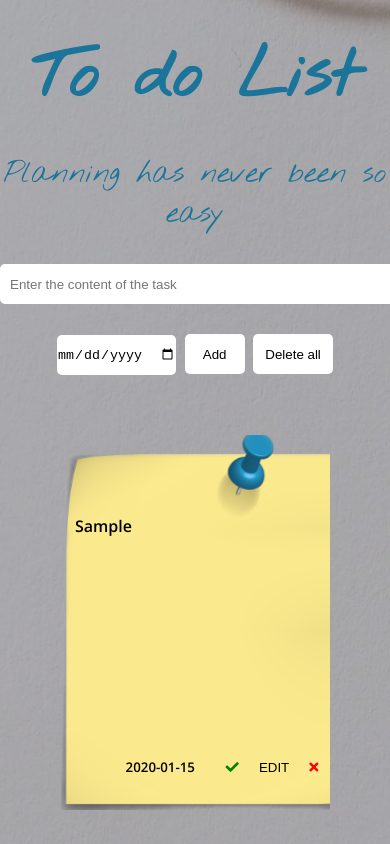
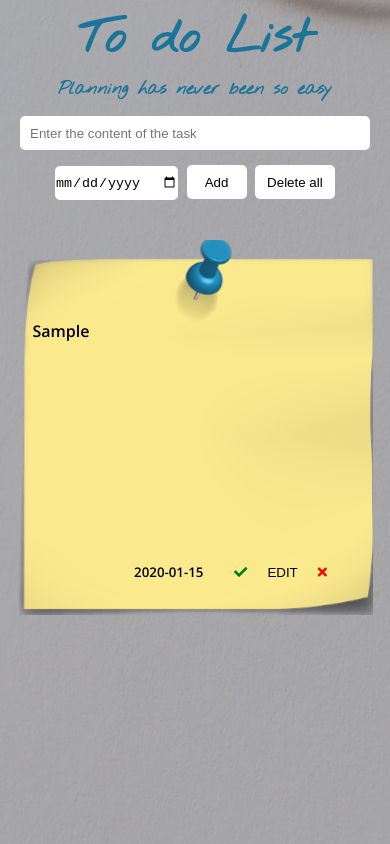
Before and after one commit to SusulAdam/ToDo_List_Project-JS, a website built with webpack: page src/template.html in a window 390 px wide. Both pictures are taken after typing "Sample", "2020-01-15" into the empty fields and a click on the button "Add". Built offline with nearby package versions, Linux system fonts and the light colour scheme.

Commit message:
Add resposibility styles on application, add new favicon, readme- update

```diff
--- a/config/webpack.dev.js
+++ b/config/webpack.dev.js
@@ -29,7 +29,7 @@ module.exports = merge(common, {
     open: true,
     compress: true,
     hot: true,
-    port: 3001,
+    port: 3000,
   },
 
   plugins: [
--- a/package.json
+++ b/package.json
@@ -1,5 +1,5 @@
 {
-  "name": "webpack-boilerplate",
+  "name": "to-do-list",
   "version": "1.0.0",
   "description": "",
   "main": "index.js",
@@ -11,8 +11,6 @@
   "keywords": [
     "webpack",
     "webpack 4",
-    "webpack boilerplate",
-    "boilerplate",
     "hmr"
   ],
   "devDependencies": {
--- a/src/styles/_main.scss
+++ b/src/styles/_main.scss
@@ -16,7 +16,6 @@
     background-position: center 20%;
 
 
-
     .todo__overlayer {
         position: absolute;
         top: 0;
@@ -26,7 +25,6 @@
         width: 100%;
         height: 100%;
     }
-
 
     .todo-main {
         position: absolute;
@@ -43,11 +41,30 @@
                 font-size: 70px;
                 z-index: 100;
                 color: $mainColor;
+
+                @media(max-width: 780px) {
+                    font-size: 60px;
+                    padding: 15px 0 5px 0;
+                }
+
+                @media(max-width: 580px) {
+                    font-size: 50px;
+                    padding: 5px 0 5px 0;
+                }
             }
 
             .todo-content__information {
                 color: $mainColor;
                 font-size: 30px;
+
+                @media(max-width: 780px) {
+                    font-size: 20px;
+                    font-weight: bold;
+                }
+
+                @media(max-width: 580px) {
+                    font-size: 18px;
+                }
             }
 
 
@@ -57,14 +74,28 @@
                 outline: none;
                 border: none;
                 border-radius: 5px;
+
+                @media(max-width: 580px) {
+                    height: 34px;
+                }
+            }
+
+            .todo-content__addDate {
+                @media(max-width: 780px) {
+                    width: 123px;
+                }
             }
 
             .todo-content__input {
                 width: 450px;
                 padding: 17px 0 17px 10px;
                 margin: 30px 0 30px 0;
+
+                @media(max-width: 780px) {
+                    width: 350px;
+                    margin: 15px 0 15px 0;
+                }
             }
-
 
             .todo-content__addControl,
             .todo-content__deleteAllControl {
@@ -73,6 +104,10 @@
                 border-radius: 5px;
                 transition: 0.3s;
                 background-color: $headerCotrolsCoolor;
+
+                @media(max-width: 580px) {
+                    height: 34px;
+                }
 
                 &:hover {
                     background-color: darken($headerCotrolsCoolor, 15%);
@@ -90,21 +125,39 @@
             padding: 20px 0px 0 0px;
             margin-bottom: 50px;
 
+
+            @media(max-width: 580px) {
+                margin-top: 00px;
+            }
+
             .todo-list__info {
-                margin-top: 20px;
+                margin-bottom: 20px;
                 color: $mainColor;
                 font-size: 30px;
+
+                @media(max-width: 780px) {
+                    font-size: 22px;
+                    margin-bottom: 10px;
+                }
+
+                @media(max-width: 580px) {
+                    font-size: 18px;
+                }
             }
 
             ul {
-                height: 700px;
+                height: 520px;
                 flex-wrap: wrap;
                 justify-content: center;
                 overflow-y: auto;
                 display: flex;
-                overflow-y: auto;
-                padding: 10px 10px 150px 10px;
+                padding: 10px 10px 50px 10px;
                 margin-left: 50px;
+
+                @media(max-width: 580px) {
+                    margin-left: 0px;
+                }
+
 
                 li {
                     display: flex;
@@ -112,11 +165,17 @@
                     padding: 80px 15px 0 15px;
                     text-align: left;
                     list-style: none;
-                    width: 359px;
+                    width: 355px;
                     height: 375px;
                     margin-right: 50px;
                     background-image: url('../images/pinPaper.png');
                     position: relative;
+
+                    @media(max-width: 580px) {
+                        margin-right: 0px;
+                    }
+
+
 
                     .todo-list__tools {
                         display: flex;
@@ -125,16 +184,19 @@
                         left: 60%;
                         transform: translateX(-50%);
                         bottom: 5%;
+                    }
 
+                    &:last-child {
+                        margin-bottom: 75px;
+
+                        @media(max-width: 380px) {
+                            margin-bottom: 95px;
+                        }
                     }
                 }
             }
-
-
         }
     }
-
-
 }
 
 .todo-popup {
@@ -168,8 +230,6 @@
         flex-wrap: wrap;
         width: 90%;
         padding: 10px;
-
-
 
         .todo-popup__taskInput,
         .todo-popup__dateInput {
--- a/src/template.html
+++ b/src/template.html
@@ -4,7 +4,8 @@
 <head>
   <meta charset="UTF-8">
   <meta name="viewport" content="width=device-width, initial-scale=1.0">
-  <title>Document</title>
+  <meta http-equiv="ScreenOrientation" content="autoRotate:disabled">
+  <title>To do</title>
   <link rel="stylesheet" href="assets/css/main.css">
   <link rel="stylesheet" href="https://use.fontawesome.com/releases/v5.0.7/css/all.css">
   <link href="https://fonts.googleapis.com/css2?family=Open+Sans:ital,wght@0,600;0,700;1,400;1,600&display=swap"
@@ -23,14 +24,11 @@
           Planning has never been so easy </p>
         <input type="text" class="todo-content__input" placeholder="Enter the content of the task">
         <input type="date" class="todo-content__addDate">
-
         <button class="todo-content__addControl">Add</button>
         <button class="todo-content__deleteAllControl">Delete all</button>
-
       </header>
 
       <div class="todo-list">
-
         <div class="todo-list__container">
           <p class="todo-list__info">There are no tasks in the list.</p>
           <ul>
@@ -46,52 +44,7 @@
                     class="fas fa-check"></i></button><button class="todo__edit">EDIT</button><button
                   class="todo__delete"><i class="fas fa-times"></i></button>
               </div>
-            </li>
-            <li id='test'>CofThere are no taThere are no tasks in the listThere are no tasks in the listThere are no
-              tasks in the listThere are no tasks in the listThere are no tasks in the listThere are no tasks in the
-              listThere are no tasks in the listThere are no tasks in the listsks in the listThere are no tasks in the
-              listThere are no tasks in the
-              listThere are no tasks in the listfe time<div class="todo__tools"><button class="todo__complete"><i
-                    class="fas fa-check"></i></button><button class="todo__edit">EDIT</button><button class="delete"><i
-                    class="fas fa-times"></i></button>
-              </div>
-            </li>
-            <li id='test2'>Time for Dinner<div class="todo__tools"><button class="todo__complete"><i
-                    class="fas fa-check"></i></button><button class="todo__edit">EDIT</button><button
-                  class="todo__delete"><i class="fas fa-times"></i></button>
-              </div>
-            </li>
-            <li id='test'>CofThere are no taThere are no tasks in the listThere are no tasks in the listThere are no
-              tasks in the listThere are no tasks in the listThere are no tasks in the listThere are no tasks in the
-              listThere are no tasks in the listThere are no tasks in the listsks in the listThere are no tasks in the
-              listThere are no tasks in the
-              listThere are no tasks in the listfe time<div class="todo__tools"><button class="todo__complete"><i
-                    class="fas fa-check"></i></button><button class="todo__edit">EDIT</button><button class="delete"><i
-                    class="fas fa-times"></i></button>
-              </div>
-            </li>
-            <li id='test2'>Time for Dinner<div class="todo__tools"><button class="todo__complete"><i
-                    class="fas fa-check"></i></button><button class="todo__edit">EDIT</button><button
-                  class="todo__delete"><i class="fas fa-times"></i></button>
-              </div>
-            </li>
-            <li id='test'>CofThere are no taThere are no tasks in the listThere are no tasks in the listThere are no
-              tasks in the listThere are no tasks in the listThere are no tasks in the listThere are no tasks in the
-              listThere are no tasks in the listThere are no tasks in the listsks in the listThere are no tasks in the
-              listThere are no tasks in the
-              listThere are no tasks in the listfe time<div class="todo__tools"><button class="todo__complete"><i
-                    class="fas fa-check"></i></button><button class="todo__edit">EDIT</button><button class="delete"><i
-                    class="fas fa-times"></i></button>
-              </div>
-            </li>
-            <li id='test2'>Time for Dinner<div class="todo__tools"><button class="todo__complete"><i
-                    class="fas fa-check"></i></button><button class="todo__edit">EDIT</button><button
-                  class="todo__delete"><i class="fas fa-times"></i></button>
-              </div>
             </li> -->
-
-
-
 
           </ul>
         </div>
```
Also changed, not shown: README.md, public/favicon.png.
